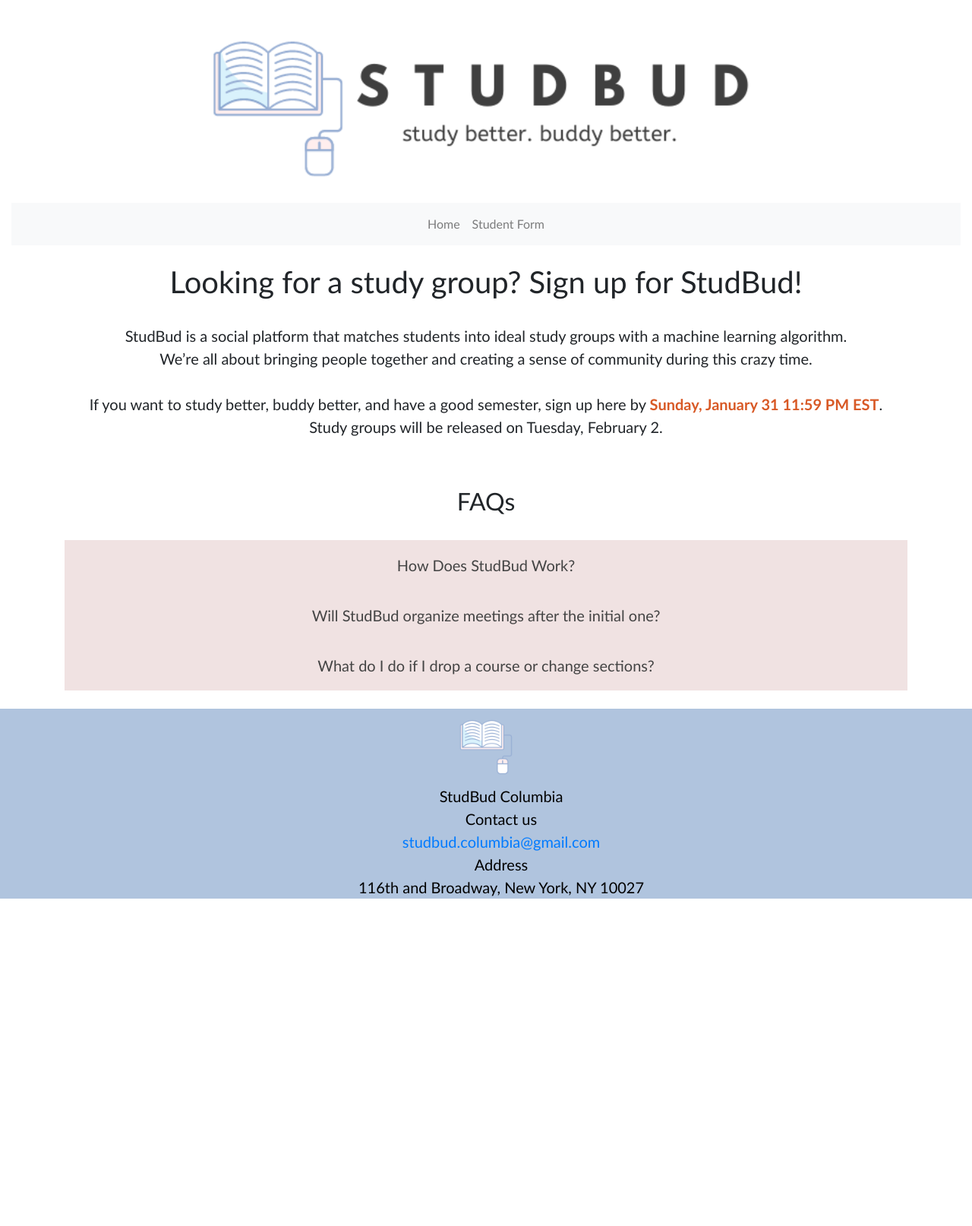
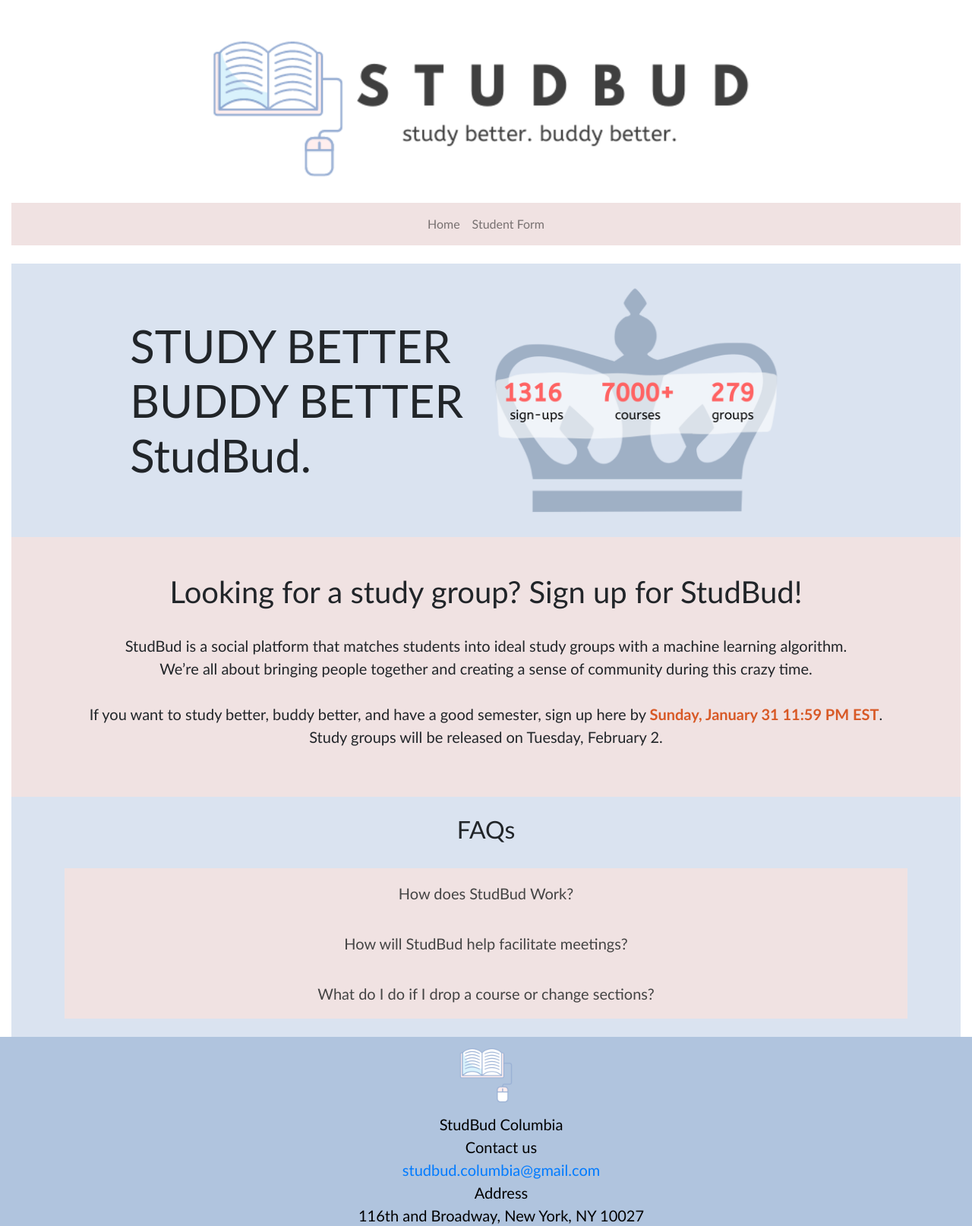
Before and after one commit to js06283/studbud, a Django app: page /study/ in a window 1280 px wide. Shown: the top 1614 px of the page at 76% size. Before the commit the page ends 1183 px from the top, so only its background shows below. Run offline with Django 3.2, Linux system fonts and the light colour scheme; parts of the project's set-up code (start-up, migrations or seed data) failed here and were passed over.

Commit message:
added content homepagew

```diff
--- a/study/static/styles.css
+++ b/study/static/styles.css
@@ -1,3 +1,4 @@
+{% load static %}
 .sidebar-nav {
   margin-top: 20px;
   padding: 0;
@@ -17,15 +18,35 @@ margin-right: auto;
 width: 50%;
 }
 
+.navbar-custom {
+    background-color: rgb(240, 226, 226);
+}
+
 form ul.inline {
 margin-left: 0;
 padding: 0;
 font-family: 'Gill Sans', sans-serif;
 }
 
+.front{
+    font-family: 'Gill Sans', sans-serif;
+    font-size: 60px;
+    background-color: rgb(218, 227, 240);
+}
+.front-text{
+    width: 75%;
+    font-family: 'Gill Sans', sans-serif;
+    font-size: 60px;
+    margin: auto;
+}
+
 form {
     margin: 0 auto;
     width: 75%;
+}
+
+.faq {
+    background-color: rgb(218, 227, 240);
 }
 
 .container-fluid {
@@ -42,7 +63,9 @@ form {
     text-align: center;
     font-family: 'Gill Sans', sans-serif;
   }
-
+.welcome {
+    background-color:rgb(240, 226, 226);
+}
   #logo-2 img{
       width: 100px;
       height: auto;
--- a/study/templates/base_generic.html
+++ b/study/templates/base_generic.html
@@ -22,7 +22,7 @@
     <div id='logo' class = 'container-fluid'>
       <img src="{% static 'header.png' %}" alt="studbud" class="center" >
       {% block navbar %}
-        <nav class="navbar navbar-expand-lg navbar-light bg-light justify-content-center">
+        <nav class="navbar navbar-expand-lg navbar-light justify-content-center navbar-custom">
             <div class="navbar-nav">
               <a class="nav-item nav-link" href="{% url 'index' %}">Home </a>
               <a class="nav-item nav-link" href="{% url 'student_form' %}">Student Form</a>
--- a/study/templates/index.html
+++ b/study/templates/index.html
@@ -1,8 +1,23 @@
 {% extends "base_generic.html" %}
-
+{% load static %}
 {% block content %}
     <br>
+    <div class='front'>
+    <div  style="background: url({% static 'background.png' %}); background-size: 800px; background-position: center; background-repeat: no-repeat">
+        <h1 class="front-text">
+        <br>
+            STUDY BETTER<br>
+            BUDDY BETTER<br>
+            StudBud.
+        <br>
+        <br>
+        </h1>
+    </div>
+    </div>
+
     <div class = "welcome">
+        <br>
+        <br>
         <h1 style=text-align:center;> Looking for a study group? Sign up for StudBud!  </h1>
         <br>
         <p style="text-align:center; ">StudBud is a social platform that matches students into ideal study groups with a machine learning algorithm.
@@ -13,12 +28,11 @@
             <br>
             Study groups will be released on Tuesday, February 2.
         </p>
+        <br><br>
     </div>
 
 
 
-
-<br><br>
 <meta name="viewport" content="width=device-width, initial-scale=1">
 <style>
 .accordion {
@@ -47,12 +61,13 @@
 </style>
 </head>
 <body>
-
+<div class='faq'>
+<br>
 <h2 style = "text-align:center; ">FAQs</h2>
 <br>
 
 <div class="container">
-    <button class="accordion", style="text-align:center" >How Does StudBud Work?</button>
+    <button class="accordion", style="text-align:center" >How does StudBud Work?</button>
     <div class="panel">
         <ol>
             <li >Fill out the student survey indicating your study habits and preferences as well as which classes you want study groups for. </li>
@@ -61,18 +76,18 @@
         </ol>
     </div>
 
-    <button class="accordion", style="text-align:center">Will StudBud organize meetings after the initial one?</button>
+    <button class="accordion", style="text-align:center">How will StudBud help facilitate meetings?</button>
     <div class="panel">
-        <p>After your first meeting, it’s up to you and your group to continue meeting in the future! We will send your follow-up emails throughout the semester to stay in touch to make sure everything is going well!</p>
+        <p>We will set each group up with their own personalized GroupMe link, so group members will easily be able to schedule meetings and chat with each other. We will also send your follow-up emails throughout the semester to stay in touch to make sure everything is going well!</p>
     </div>
 
     <button class="accordion", style="text-align:center">What do I do if I drop a course or change sections?</button>
     <div class="panel">
-        <p>Email us at studbud.columbia@gmail.com with any information about changes to your schedule! Please do NOT submit another form to add a course.</p>
+        <p>Email us at studbud.columbia@gmail.com with any information about changes to your schedule! Please do NOT submit another form to add or delete a course.</p>
     </div>
 </div>
 <br>
-
+</div>
 <script>
 var acc = document.getElementsByClassName("accordion");
 var i;
```
Also changed, not shown: study/templates/form.html (+9 -0 lines), study/static/background.png (added).
